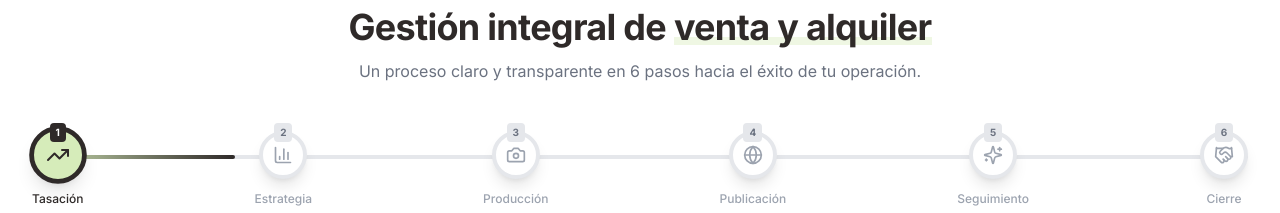
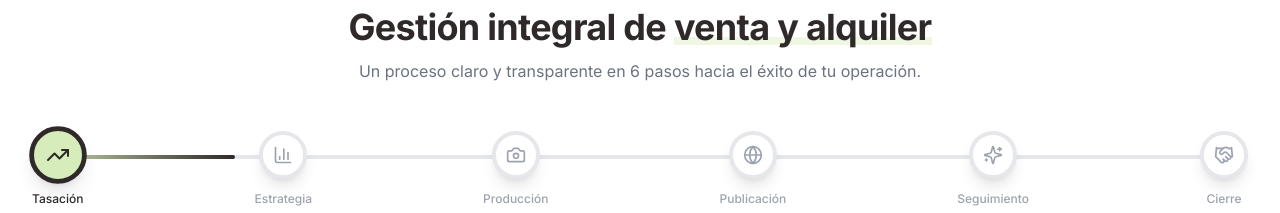
Before and after one commit to matiasquercia/mp-landing, a React (Vite) app: page / in a window 1280 px wide. Shown: the part 3240-3453 px from the top of the page. Built offline with nearby package versions, Linux system fonts and the light colour scheme.

Commit message:
Services: remove step numbers from timeline indicators

```diff
--- a/src/app/components/Services.tsx
+++ b/src/app/components/Services.tsx
@@ -194,13 +194,6 @@ export function Services() {
                     }`}>
                       {step.shortTitle}
                     </span>
-
-                    {/* Step number badge */}
-                    <span className={`absolute -top-2 text-[10px] font-bold px-1.5 py-0.5 rounded ${
-                      isActive ? 'bg-[#2F2A29] text-white' : 'bg-[#E5E7EB] text-[#6B7280]'
-                    }`}>
-                      {step.number}
-                    </span>
                   </motion.button>
                 );
               })}
@@ -249,11 +242,9 @@ export function Services() {
                               : 'border-[#E5E7EB]'
                         }`}
                       >
-                        <span className={`text-xs font-bold ${
+                        <step.icon className={`w-4 h-4 transition-colors ${
                           isActive ? 'text-[#D6ECBA]' : isPast ? 'text-[#2F2A29]' : 'text-[#9CA3AF]'
-                        }`}>
-                          {step.number}
-                        </span>
+                        }`} />
                       </motion.div>
                     </motion.button>
                   );
```
